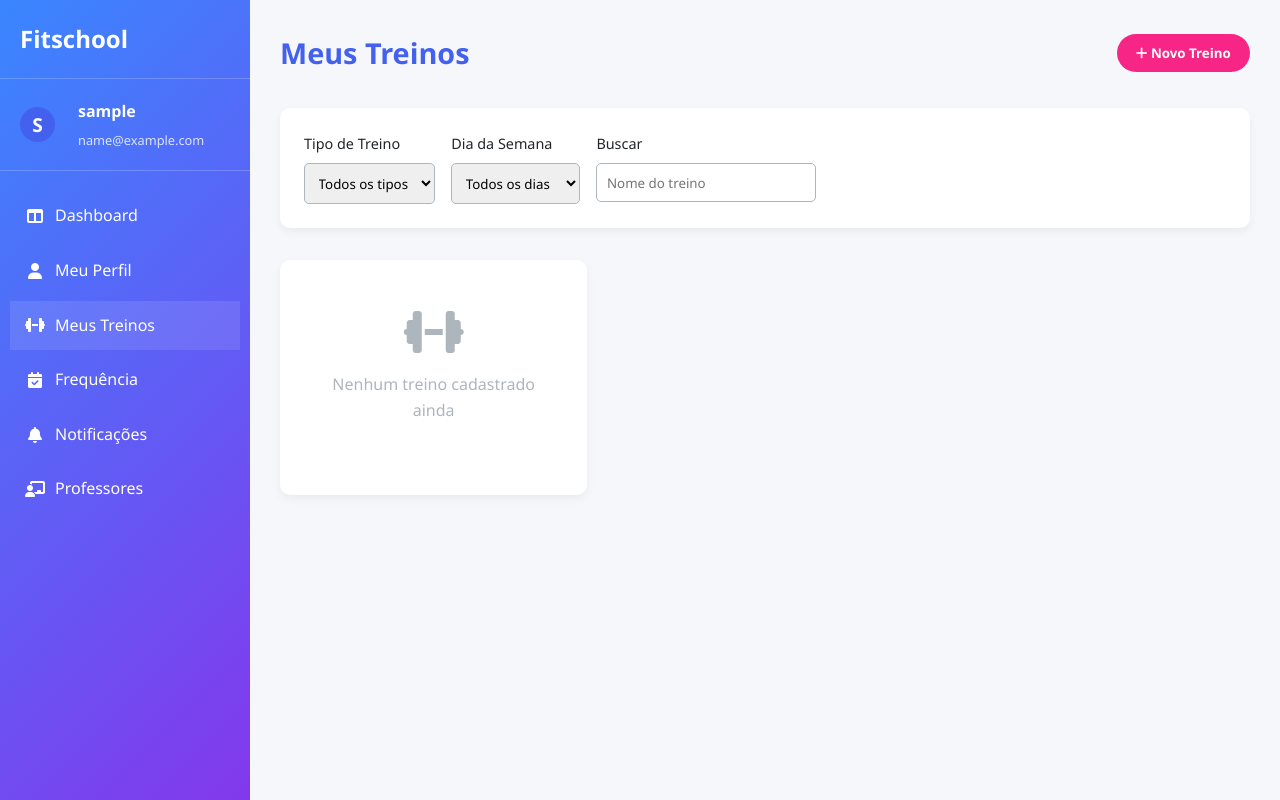
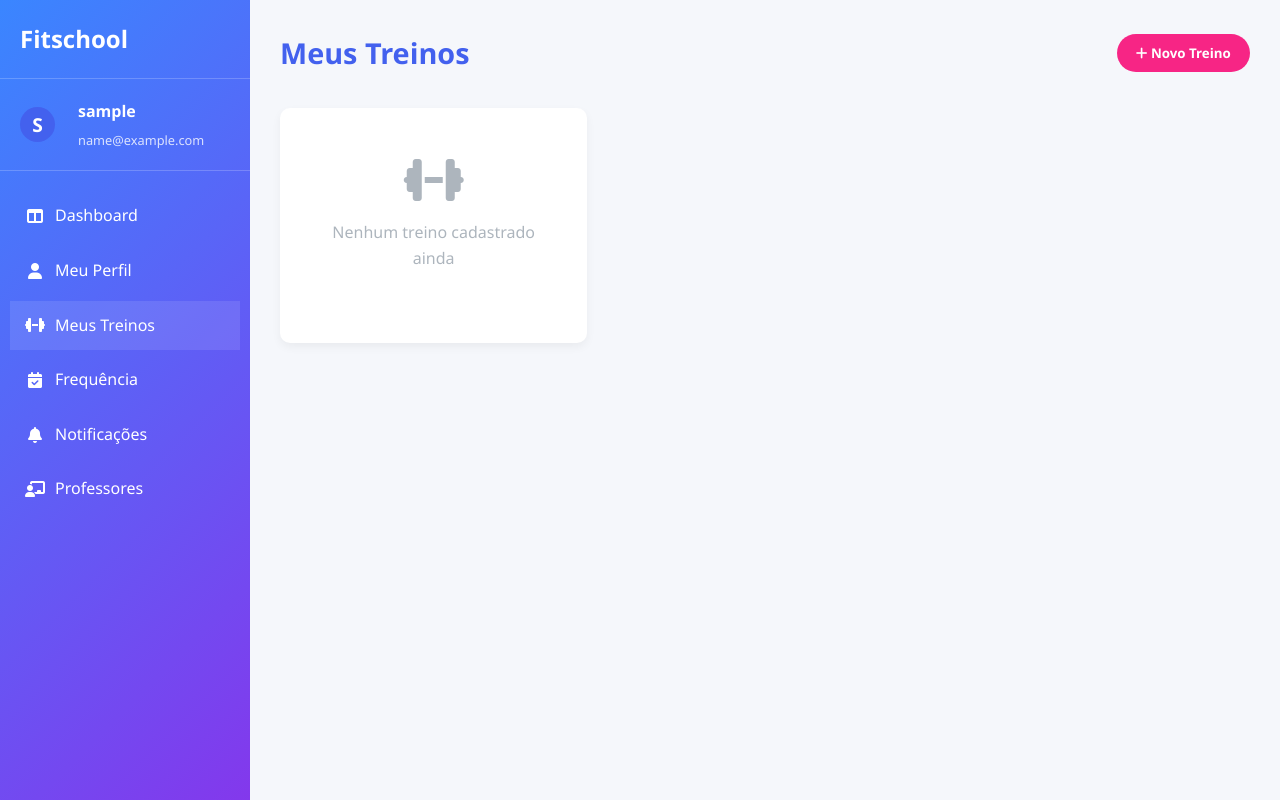
Before and after one commit to pedroompc/FitSchool-FDS, a Django app: page /user/menu/meusTreinos/ in a window 1280 px wide. Run offline with Django 5.2, Linux system fonts and the light colour scheme; the visitor is signed in with stand-in values (Sample User, id 1); data that the repository does not hold is empty; parts of the project's set-up code (start-up, migrations or seed data) failed here and were passed over.

Commit message:
Finalizando design Treinos.html

```diff
--- a/fitschool/templates/fitschool/pages/treino.html
+++ b/fitschool/templates/fitschool/pages/treino.html
@@ -43,37 +43,6 @@
       </button>
     </div>
 
-    <div class="workout-filters">
-      <div class="filter-group">
-        <label for="workout-type">Tipo de Treino</label>
-        <select id="workout-type">
-          <option value="">Todos os tipos</option>
-          <option value="strength">Força</option>
-          <option value="cardio">Cardio</option>
-          <option value="hypertrophy">Hipertrofia</option>
-          <option value="endurance">Resistência</option>
-        </select>
-      </div>
-      <div class="filter-group">
-        <label for="workout-day">Dia da Semana</label>
-        <select id="workout-day">
-          <option value="">Todos os dias</option>
-          <option value="monday">Segunda-feira</option>
-          <option value="tuesday">Terça-feira</option>
-          <option value="wednesday">Quarta-feira</option>
-          <option value="thursday">Quinta-feira</option>
-          <option value="friday">Sexta-feira</option>
-          <option value="saturday">Sábado</option>
-          <option value="sunday">Domingo</option>
-        </select>
-      </div>
-      <div class="filter-group">
-        <label for="search">Buscar</label>
-        <input type="text" id="search" placeholder="Nome do treino">
-      </div>
-    </div>
-
-    <!-- 🔹 LISTAGEM DOS TREINOS -->
     <div class="workout-list">
       {% if treinos %}
         {% for treino in treinos %}
```
